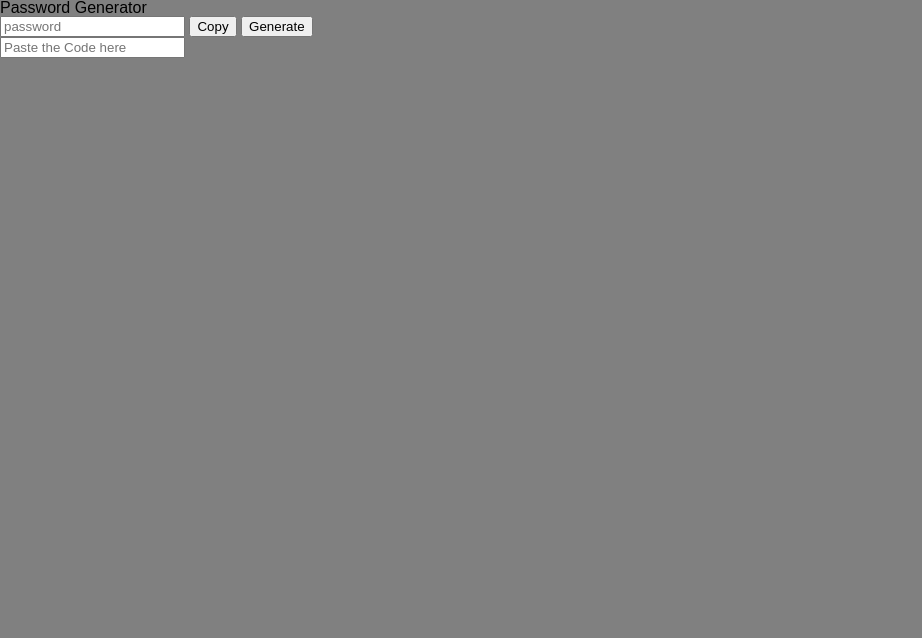
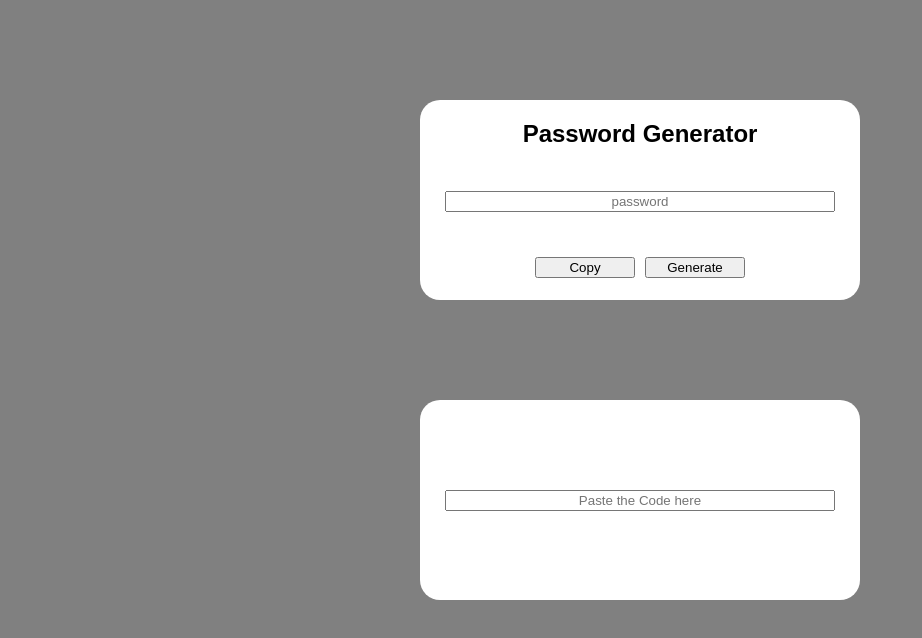
Before and after one commit to pilpod/Password-Generator-TS-SASS, a website: page public/index.html in a window 1280 px wide. Shown: the whole page, without its empty margins (0-922 px from the left). Drawn offline with Linux system fonts and the light colour scheme; a web font is replaced by a local one.

Commit message:
style with sass finished

```diff
--- a/src/main.scss
+++ b/src/main.scss
@@ -1,5 +1,6 @@
 @use './style/base/base';
 @use './style/box-style.scss';
+@use './style/input-style.scss';
 
 html, body, div, span, applet, object, iframe,
 h1, h2, h3, h4, h5, h6, p, blockquote, pre,
--- a/src/style/box-style.scss
+++ b/src/style/box-style.scss
@@ -0,0 +1,35 @@
+.box {
+    background-color: white;
+    border-radius: 20px;
+    width: 400px;
+    height: 200px;
+    margin: 100px auto;
+    padding: 0 20px;
+
+    display: flex;
+    flex-wrap: wrap;
+    justify-content: center;
+    align-items: center;
+
+    text-align: center;
+
+    * {
+        margin: 0 5px;
+    }
+
+    button {
+        width: 25%;
+    }
+
+    #input-pass {
+        width: 100%;
+        text-align: center;
+    }
+
+    #title {
+        width: 100%;
+        display: block;
+        font-weight: 700;
+        font-size: x-large;
+    }
+}
--- /dev/null
+++ b/src/style/input-style.scss
@@ -0,0 +1,4 @@
+#input-editable {
+    width: 100%;
+    text-align: center;
+}
```
Also changed, not shown: public/css/main-style.css, 1 other file.
